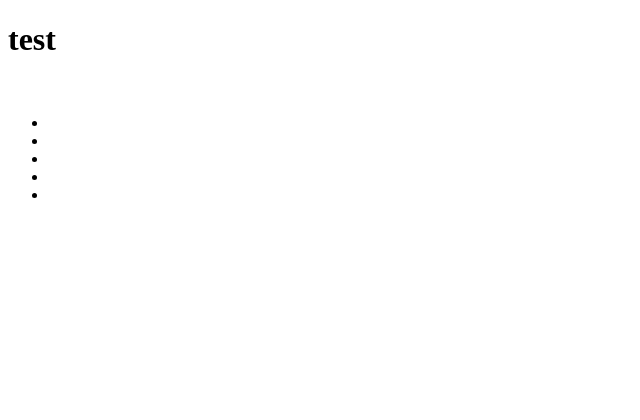
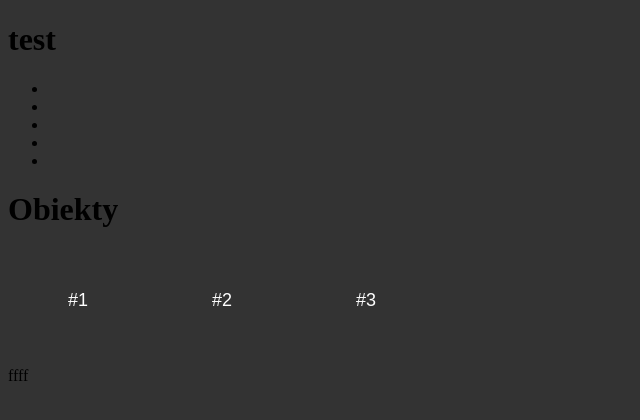
Before and after one commit to KasiaLada/JS-test1, a plain HTML site: page index.html in a window 1280 px wide. Shown: the whole page, without its empty margins (0-640 px from the left). Drawn offline with Linux system fonts and the light colour scheme.

Commit message:
next exercises

```diff
--- a/index.html
+++ b/index.html
@@ -4,10 +4,11 @@
 		<meta charset="UTF-8" />
 		<meta name="viewport" content="width=device-width, initial-scale=1.0" />
 		<title>Document</title>
+		<link rel="stylesheet" href="main.css" />
 	</head>
 	<body>
 		<h1>test</h1>
-		<img />
+		<!-- <img /> -->
 
 		<div class="wrapper">
 			<ul>
@@ -18,6 +19,35 @@
 				<li></li>
 			</ul>
 		</div>
+
+		<h1>Obiekty</h1>
+
+		<!-- <style>
+			button {
+				padding: 20px 40px;
+				margin: 20px;
+				cursor: pointer;
+				background: none;
+				color: #fff;
+				font-size: 18px;
+				border: 3px;
+				border-radius: 8px;
+				transition: 0.3s;
+				text-transform: uppercase;
+			}
+			button:hover {
+				background-color: #ddd;
+				color: #000;
+			}
+		</style> -->
+
+		<div class="buttons">
+			<button class="btn-1">#1</button>
+			<button class="btn-2">#2</button>
+			<button class="btn-3">#3</button>
+		</div>
+		<p>ffff</p>
+
 		<script src="./test1.js"></script>
 	</body>
 </html>
--- /dev/null
+++ b/main.css
@@ -0,0 +1,21 @@
+
+body{
+    background-color: #333;
+}
+
+button {
+    padding: 20px 40px;
+    margin: 20px;
+    cursor: pointer;
+    background: none;
+    color: #fff;
+    font-size: 18px;
+    border: 3px;
+    border-radius: 8px;
+    transition: 0.3s;
+    text-transform: uppercase;
+}
+button:hover {
+    background-color: #ddd;
+    color: #000;
+}
--- a/test1.js
+++ b/test1.js
@@ -197,3 +197,61 @@
 
 // console.log(user.name);
 // ----------------------
+// ----------------------
+
+// zad 127
+
+// const btn1 = document.querySelector('.btn-1');
+// const btn2 = document.querySelector('.btn-2');
+// const btn3 = document.querySelector('.btn-3');
+// const p = document.querySelector('p');
+
+// function Food(name, price) {
+// 	this.name = name;
+// 	this.price = price;
+// }
+// const meal = new Food('schabowy', 29);
+// const meal2 = new Food('pizza', 25);
+// const meal3 = new Food('zupa', 10);
+
+// Food.prototype.showInfo = function () {
+// 	console.log(`${this.name} kosztuje ${this.price}`);
+// };
+// btn1.addEventListener('click', () => meal.showInfo());
+// btn2.addEventListener('click', () => meal2.showInfo());
+// btn3.addEventListener('click', () => meal3.showInfo());
+// ---------------------
+
+// zad 132
+
+// function Car(name, color) {
+// 	this.color = color;
+// 	this.name = name;
+// }
+// Car.prototype.sayName = function () {
+// 	console.log(`mam samochód ${this.name}`);
+// };
+// Car.prototype.showColor = function () {
+// 	console.log(`i jest koloru ${this.color}`);
+// };
+// const car1 = new Car('mercedes', 'red');
+// car1.sayName();
+// car1.showColor();
+// +++++++++
+// przepisany prototyp na klase
+class Car2 {
+	constructor(name, color) {
+		this.name = name;
+		this.color = color;
+	}
+
+	sayName() {
+		console.log(`mam samochód marki ${this.name}!`);
+	}
+
+	showColor() {
+		console.log(`i jest koloru ${this.color}`);
+	}
+}
+const car2 = new Car2('mercedes', 'czerwony');
+console.log(Car2);
```
